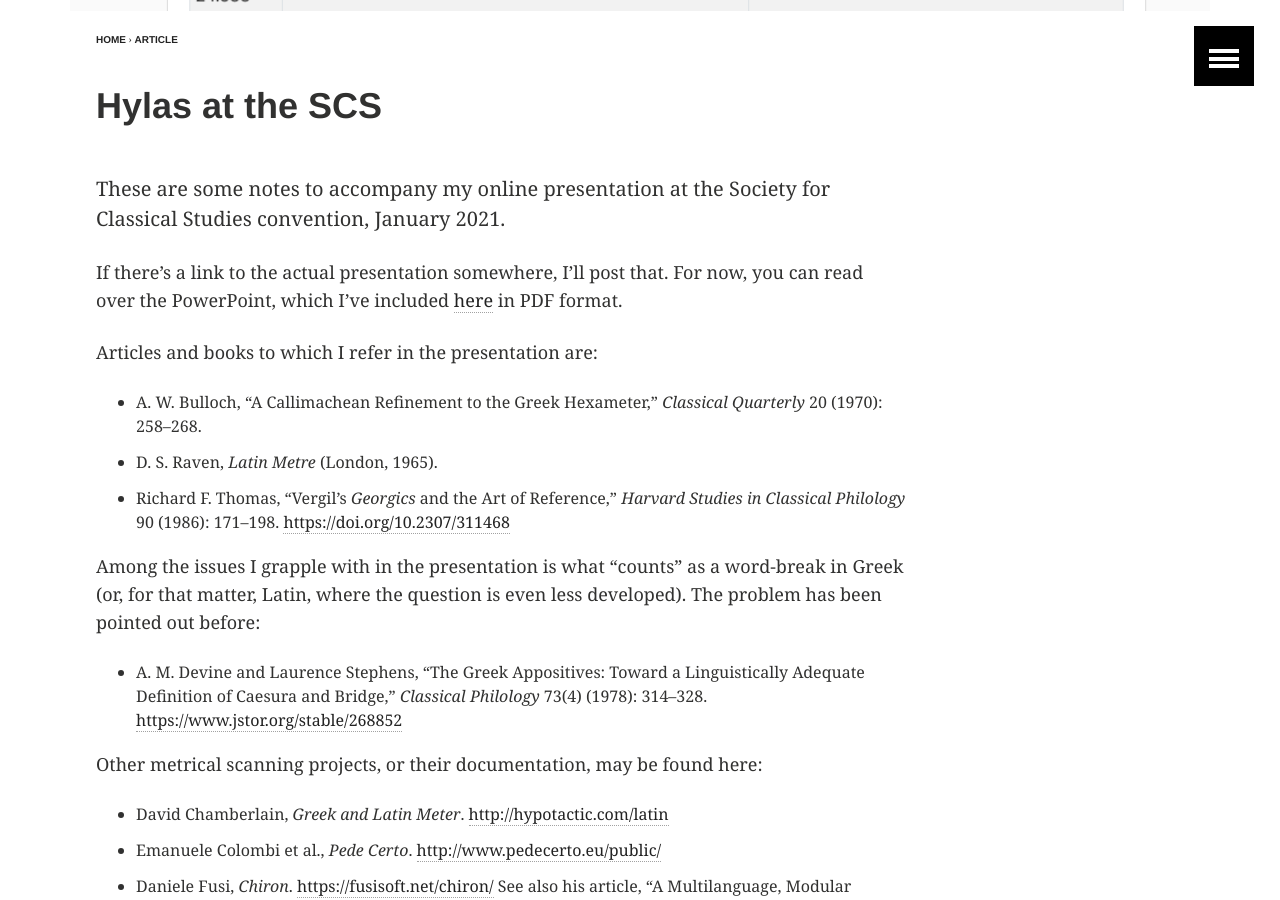
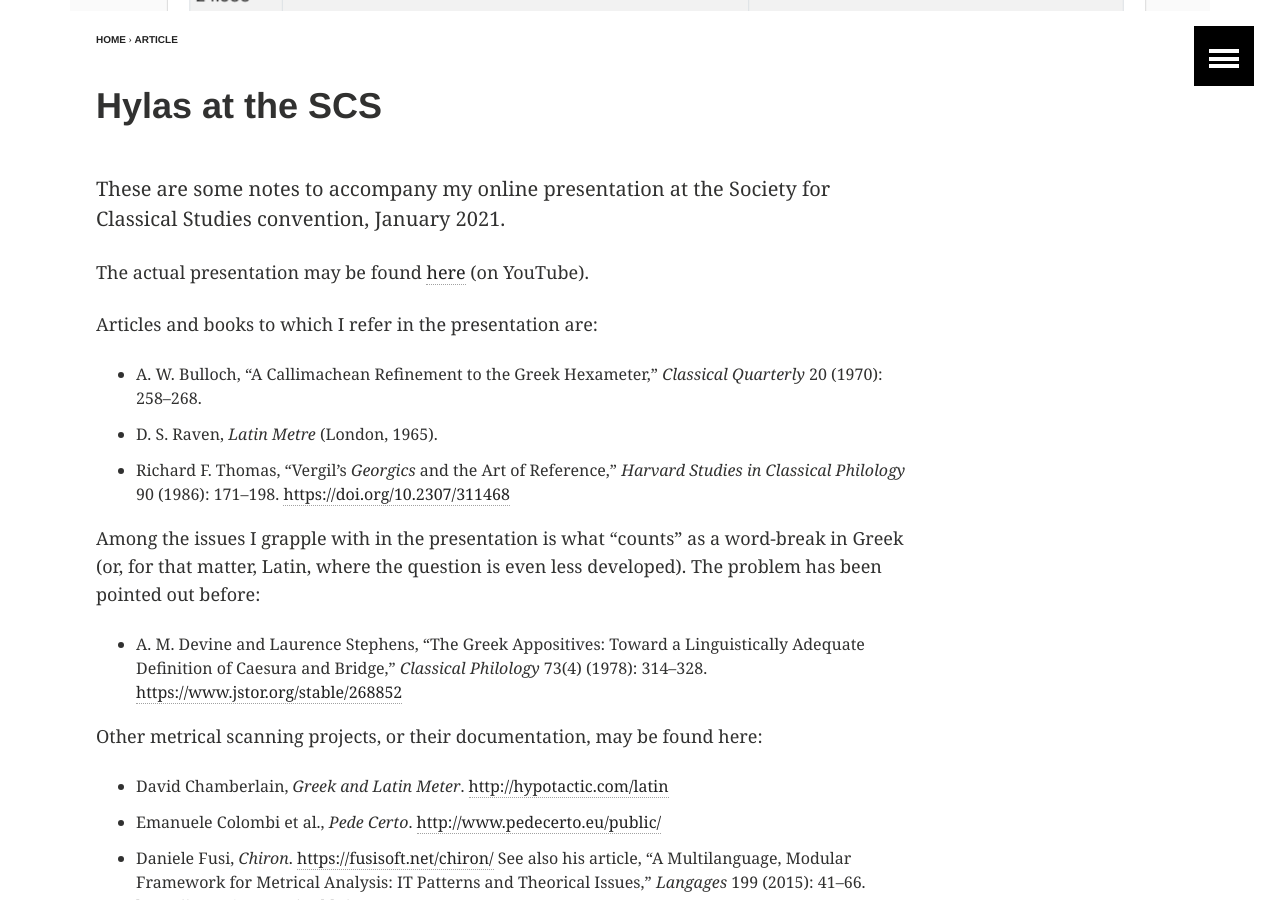
Before and after one commit to MikeTueller/miketueller.github.io, a Jekyll site: the page built from _posts/hylas/2020-12-13-hylas-at-scs.md, in a window 1280 px wide and 900 px high, scrolled down 531 px. Built offline with Jekyll 4.4.1, drawn with Linux system fonts in a browser that asks for light colours.

Commit message:
Update 2020-12-13-hylas-at-scs.md
Add link to YouTube video of presentation

```diff
--- a/_posts/hylas/2020-12-13-hylas-at-scs.md
+++ b/_posts/hylas/2020-12-13-hylas-at-scs.md
@@ -8,7 +8,7 @@ image:
 ---
 These are some notes to accompany my online presentation at the Society for Classical Studies convention, January 2021.
 
-If there’s a link to the actual presentation somewhere, I’ll post that. For now, you can read over the PowerPoint, which I’ve included [here](/assets/SCS_2021.pdf) in PDF format.
+The actual presentation may be found [here](https://youtu.be/9iUyjJpBZLg) (on YouTube).
 
 Articles and books to which I refer in the presentation are:
 
```
